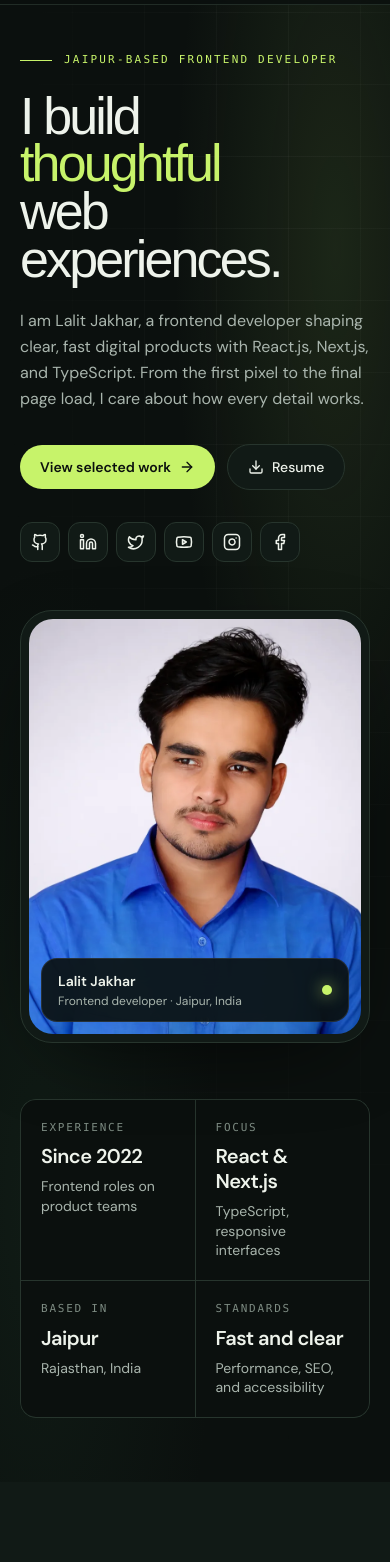
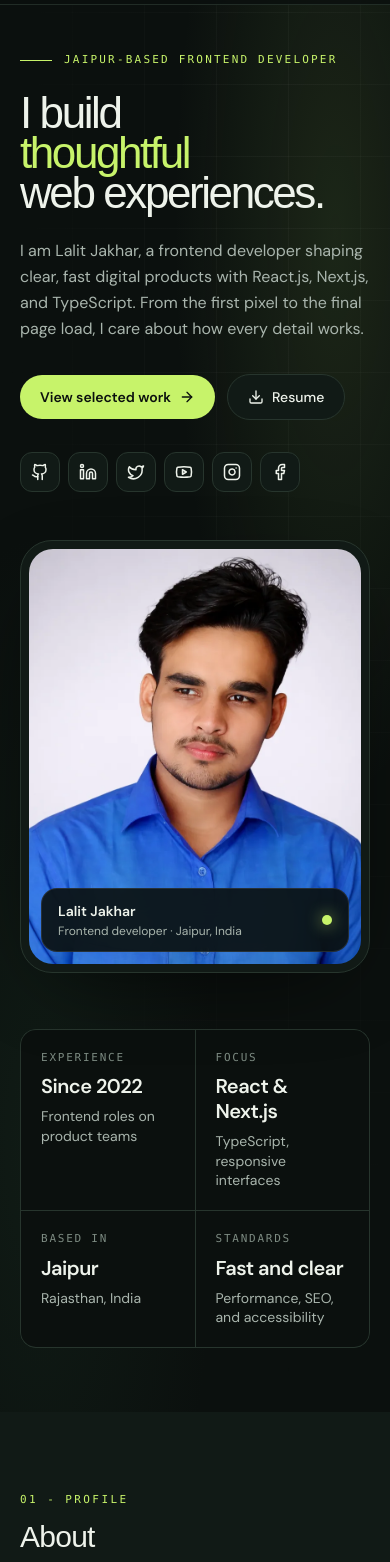
Before and after one commit to lalitjakhar/jakhar-lalit, a Next.js app: page / in a window 390 px wide. Shown: the part 60-1622 px from the top of the page. Built offline with nearby package versions, Linux system fonts and the light colour scheme; a web font is replaced by a local one.

Commit message:
style: adjust font sizes in Hero and SectionIntro components for better readability

```diff
--- a/src/components/Hero.tsx
+++ b/src/components/Hero.tsx
@@ -40,19 +40,19 @@ export default function Hero({ data }: HeroProps) {
     <section id="home" className="hero-grid">
       <div className="shell relative pt-28 pb-16 md:pt-32 md:pb-24">
         <div className="grid items-end gap-12 lg:grid-cols-12 lg:gap-16">
-          <div className="lg:col-span-7">
+          <div className="min-w-0 lg:col-span-7">
             <p className="flex items-center gap-3 font-mono text-[11px] font-medium uppercase tracking-[0.2em] text-accent">
               <span className="h-px w-8 bg-accent" aria-hidden="true" />
               Jaipur-based frontend developer
             </p>
             <h1 className="mt-6 max-w-3xl text-balance text-ink">
-              <span className="block font-display text-[clamp(3.25rem,7.3vw,6.6rem)] leading-[0.92] tracking-[-0.055em]">
+              <span className="block font-display text-[clamp(2.75rem,7.3vw,6.6rem)] leading-[0.92] tracking-[-0.055em]">
                 I build
               </span>
-              <span className="block font-display text-[clamp(3.25rem,7.3vw,6.6rem)] leading-[0.92] tracking-[-0.055em] text-accent">
+              <span className="block font-display text-[clamp(2.75rem,7.3vw,6.6rem)] leading-[0.92] tracking-[-0.055em] text-accent">
                 thoughtful
               </span>
-              <span className="block font-display text-[clamp(3.25rem,7.3vw,6.6rem)] leading-[0.92] tracking-[-0.055em]">
+              <span className="block font-display text-[clamp(2.75rem,7.3vw,6.6rem)] leading-[0.92] tracking-[-0.055em]">
                 web experiences.
               </span>
             </h1>
@@ -83,7 +83,7 @@ export default function Hero({ data }: HeroProps) {
             />
           </div>
 
-          <figure className="lg:col-span-5">
+          <figure className="min-w-0 lg:col-span-5">
             <div className="relative overflow-hidden rounded-[2rem] border border-line bg-surface p-2 shadow-[0_24px_90px_-40px_rgba(0,0,0,0.9)]">
               <SeoImage
                 src={portrait.src}
--- a/src/components/SectionIntro.tsx
+++ b/src/components/SectionIntro.tsx
@@ -26,7 +26,7 @@ export default function SectionIntro({
       </p>
       <h2
         id={headingId}
-        className={`mt-3 text-balance font-display text-4xl leading-[1.05] tracking-tight md:text-5xl ${
+        className={`mt-3 text-balance font-display text-3xl leading-[1.05] tracking-tight md:text-5xl ${
           dark ? "text-white" : "text-ink"
         }`}
       >
```
